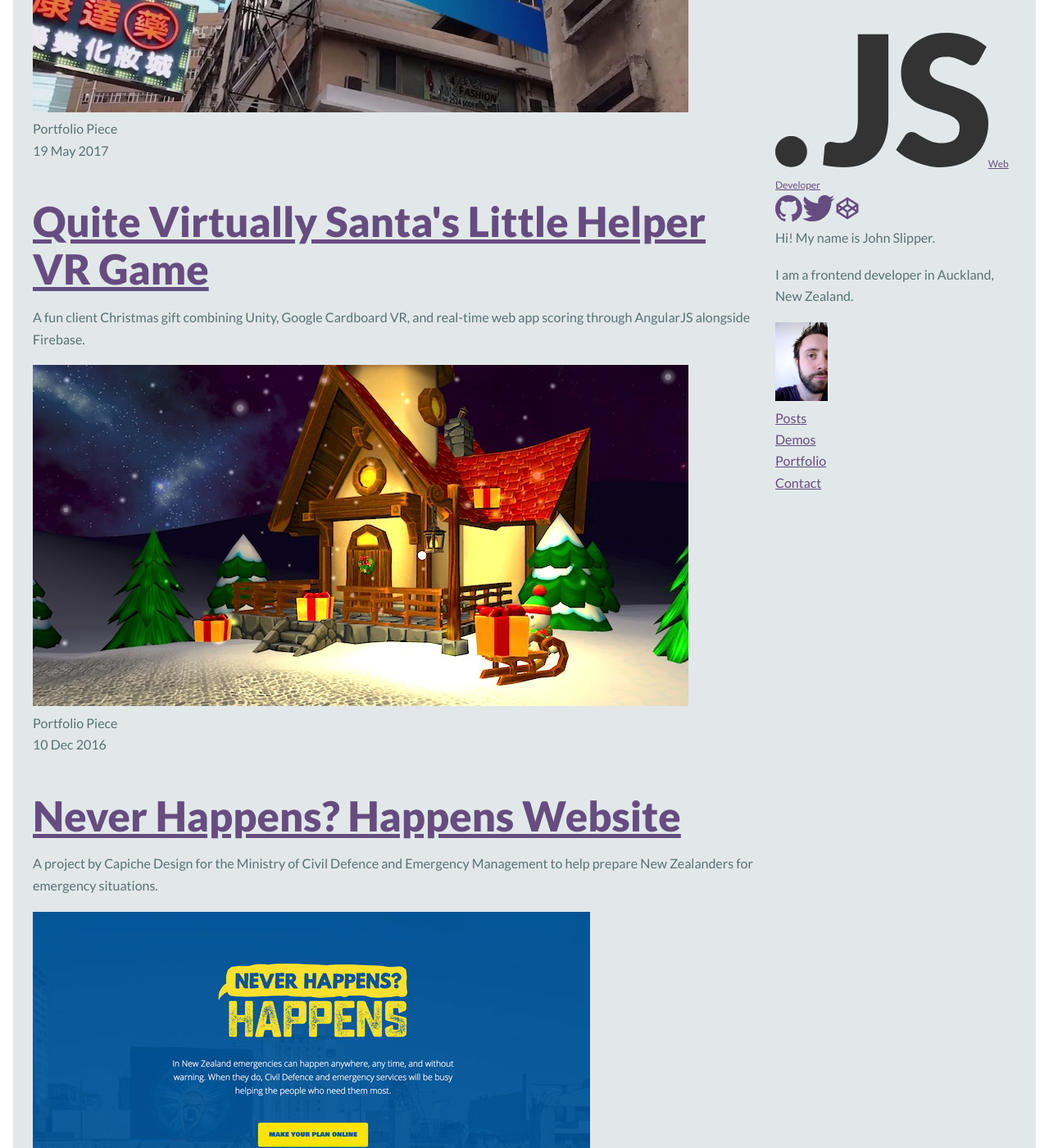
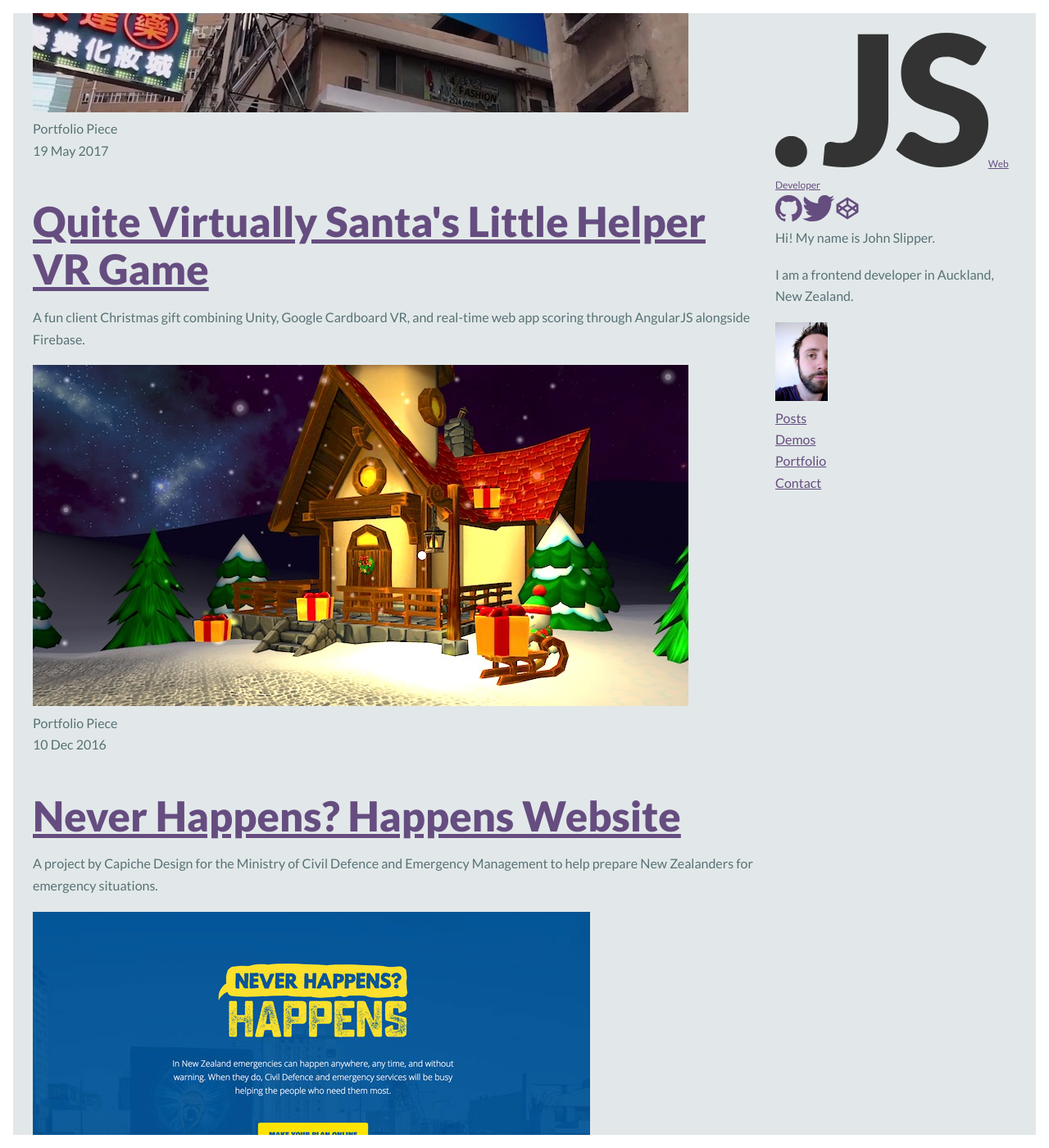
Before and after one commit to johnslipper/johnslipper.github.io, a Jekyll site: the page built from index.html, in a window 1280 px wide and 1400 px high, scrolled down 624 px. Shown: the whole window at 82% size. Built offline with Jekyll 4.4.1, drawn with Linux system fonts in a browser that asks for light colours.

Commit message:
Layout outer top and box pseudo border elements

```diff
--- a/_sass/_global.scss
+++ b/_sass/_global.scss
@@ -1,3 +1,7 @@
+* {
+    box-sizing: border-box;
+}
+
 body {
     background-color: var(--body-background-color);
     color: var(--body-color);
--- a/_sass/_layout.scss
+++ b/_sass/_layout.scss
@@ -8,13 +8,22 @@
 .layout {
     padding: var(--layout-padding-sm);
 
-    &::before {
+    &::before,
+    &::after {
         content: "";
         position: fixed;
-        top: 0;
         left: 0;
         right: 0;
         height: var(--layout-padding-sm);
+        background-color: var(--body-background-color);
+    }
+
+    &::before {
+        top: 0;
+    }
+
+    &::after {
+        bottom: 0;
     }
 
     .layout__wrapper {
@@ -25,7 +34,8 @@
     @media (min-width: $breakpoints-2) {
         padding: var(--layout-padding-lg);
 
-        &::before {
+        &::before,
+        &::after {
             height: var(--layout-padding-lg);
         }
 
```
